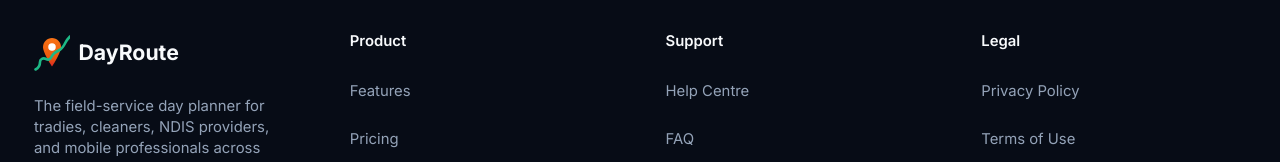
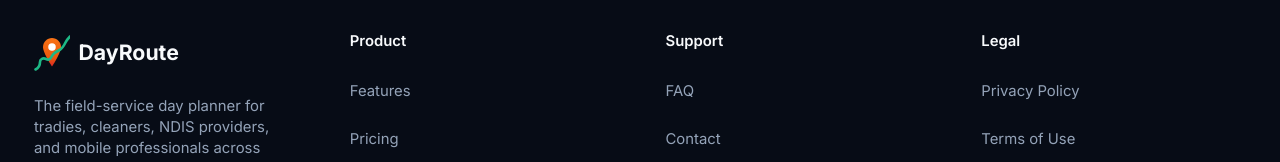
Before and after one commit to clutran78/dayroute-website, a Next.js app: page / in a window 1280 px wide. Shown: the part 5167-5329 px from the top of the page. Built offline with nearby package versions, Linux system fonts and the light colour scheme.

Commit message:
Remove redundant Help Centre link from footer

```diff
--- a/src/components/footer.tsx
+++ b/src/components/footer.tsx
@@ -20,7 +20,6 @@ const footerLinks = {
     { name: "Security", href: "/security" },
   ],
   support: [
-    { name: "Help Centre", href: "/support" },
     { name: "FAQ", href: "/faq" },
     { name: "Contact", href: "/support#contact" },
   ],
```
